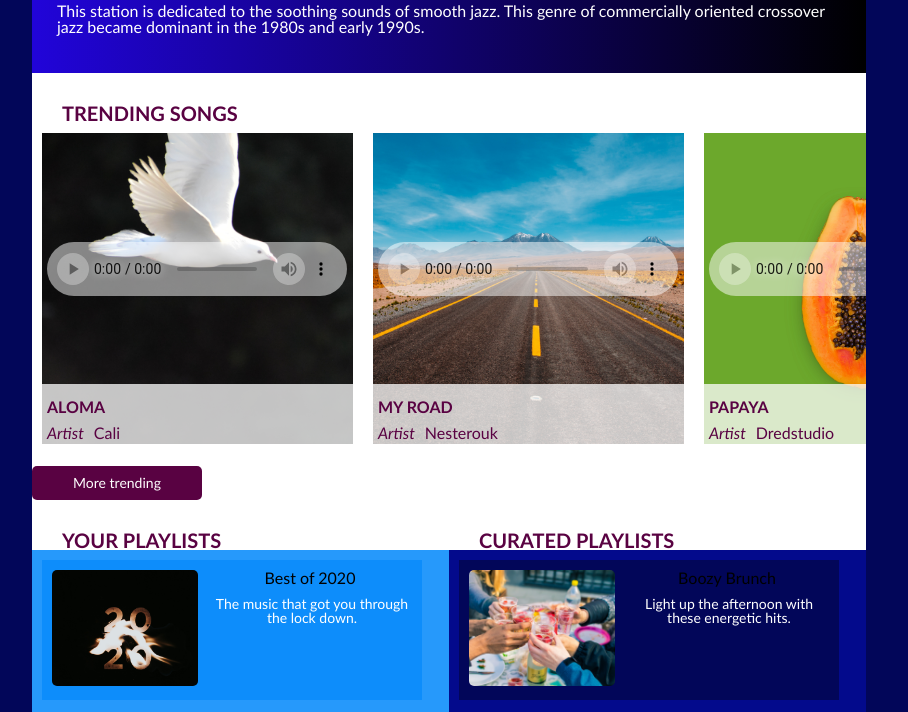
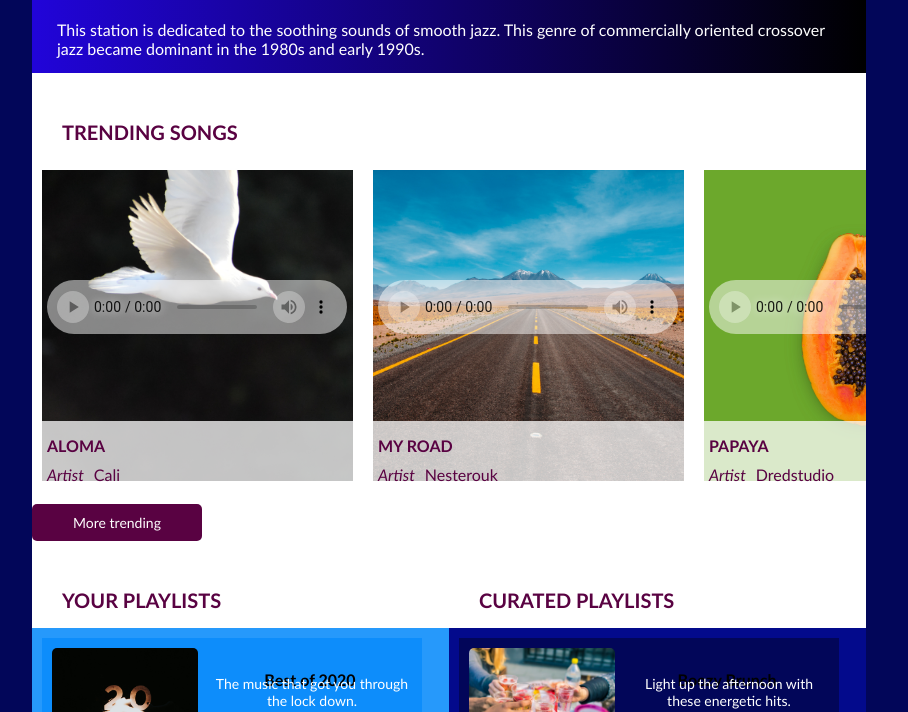
Before and after one commit to 1221169040/streamingmedia, a plain HTML site: page index.html in a window 1280 px wide. Shown: the part 117-829 px from the top of the page, without its empty margins (191-1099 px from the left). Drawn offline with Linux system fonts and the light colour scheme.

Commit message:
Update styles.css

```diff
--- a/styles.css
+++ b/styles.css
@@ -1,53 +1,3 @@
-/*CSS RESET*/
-/* http://meyerweb.com/eric/tools/css/reset/
-v2.0 | 20110126
-License: none (public domain)
-*/
-html, body, div, span, applet, object, iframe,
-h1, h2, h3, h4, h5, h6, p, blockquote, pre,
-a, abbr, acronym, address, big, cite, code,
-del, dfn, em, img, ins, kbd, q, s, samp,
-small, strike, strong, sub, sup, tt, var,
-b, u, i, center,
-dl, dt, dd, ol, ul, li,
-fieldset, form, label, legend,
-table, caption, tbody, tfoot, thead, tr, th, td,
-article, aside, canvas, details, embed,
-figure, figcaption, footer, header, hgroup,
-menu, nav, output, ruby, section, summary,
-time, mark, audio, video {
-    margin: 0;
-    padding: 0;
-    border: 0;
-    font-size: 100%;
-    font: inherit;
-    vertical-align: baseline;
-}
-/* HTML5 display-role reset for older browsers */
-article, aside, details, figcaption, figure,
-footer, header, hgroup, menu, nav, section {
-    display: block;
-}
-body {
-    line-height: 1;
-}
-ol, ul {
-    list-style: none;
-}
-blockquote, q {
-    quotes: none;
-}
-blockquote:before, blockquote:after,
-q:before, q:after {
-    content: '';
-    content: none;
-}
-table {
-    border-collapse: collapse;
-    border-spacing: 0;
-}
-/* CSS RESET
--------------------------------------------*/
 
 html {
     background-color: #020659;
```
